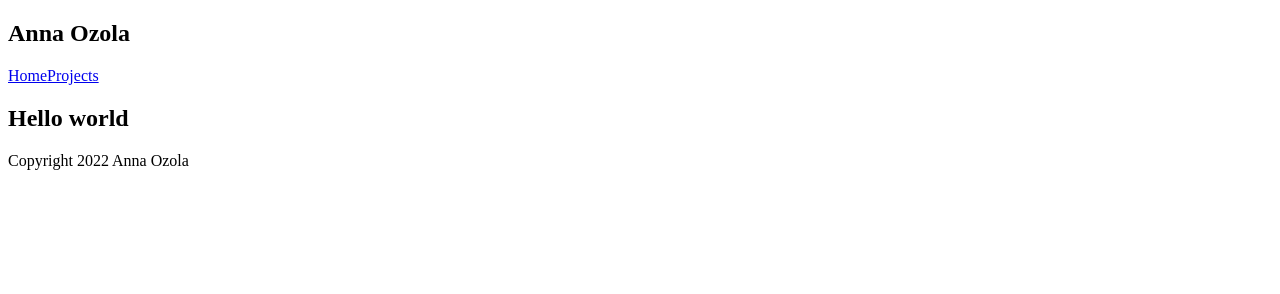
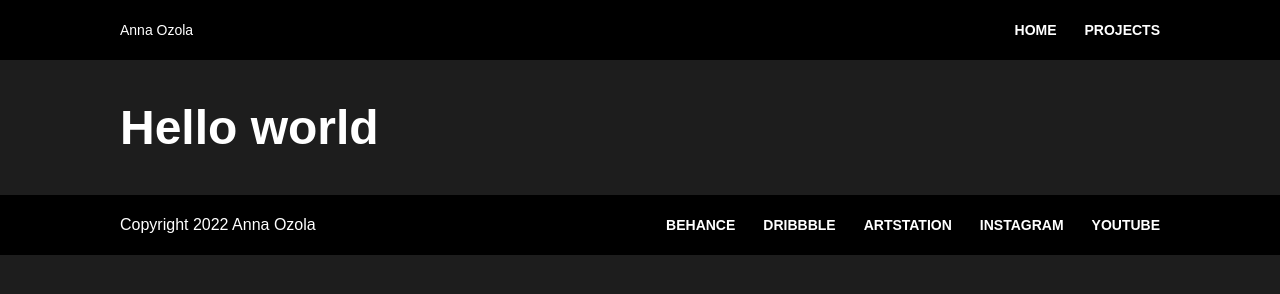
Before and after one commit to annaozola/portfolio, a Gatsby site: page / in a window 1280 px wide. Built offline with nearby package versions, Linux system fonts and the light colour scheme; Gatsby itself is replaced by a stand-in of ours.

Commit message:
Added global styles.

```diff
--- /dev/null
+++ b/src/components/Footer.js
@@ -0,0 +1,19 @@
+import React from 'react'
+import '../styles/global.scss'
+
+export default function Footer() {
+  return (
+    <footer>
+        <div className="inner-footer">
+            <p>Copyright 2022 Anna Ozola</p>
+            <div className="links">
+                <a href='https://www.behance.net/c4pslock' target='_blank' rel='noreferrer'>Behance</a>
+                <a href='https://www.behance.net/c4pslock' target='_blank' rel='noreferrer'>Dribbble</a>
+                <a href='https://www.behance.net/c4pslock' target='_blank' rel='noreferrer'>Artstation</a>
+                <a href='https://www.behance.net/c4pslock' target='_blank' rel='noreferrer'>Instagram</a>
+                <a href='https://www.behance.net/c4pslock' target='_blank' rel='noreferrer'>YouTube</a>
+            </div>
+        </div>
+    </footer>
+  )
+}
--- a/src/components/Layout.js
+++ b/src/components/Layout.js
@@ -1,5 +1,7 @@
 import React from 'react'
 import Navbar from './Navbar'
+import Footer from './Footer'
+import '../styles/global.scss'
 
 export default function Layout({ children }) {
   return (
@@ -8,9 +10,7 @@ export default function Layout({ children }) {
         <div className="content">
             { children }
         </div>
-        <footer>
-            Copyright 2022 Anna Ozola
-        </footer>
+        <Footer />
     </div>
   )
 }
--- a/src/components/Navbar.js
+++ b/src/components/Navbar.js
@@ -4,10 +4,12 @@ import { Link } from 'gatsby'
 export default function Navbar() {
   return (
       <nav>
-          <h1>Anna Ozola</h1>
-          <div className="links">
-              <Link to="/">Home</Link>
-              <Link to="/projects">Projects</Link>
+          <div className="inner-nav">
+            <h5>Anna Ozola</h5>
+            <div className="links">
+                <Link to="/">Home</Link>
+                <Link to="/projects">Projects</Link>
+            </div>
           </div>
       </nav>
   )
--- /dev/null
+++ b/src/components/Wrapper.js
@@ -0,0 +1,10 @@
+import React from 'react'
+import '../styles/global.scss'
+
+export default function Wrapper({ children }) {
+  return (
+    <div className="wrapper">
+        { children }
+    </div>
+  )
+}
--- a/src/pages/index.js
+++ b/src/pages/index.js
@@ -1,14 +1,17 @@
 import React from "react"
 import Layout from '../components/Layout'
+import Wrapper from '../components/Wrapper'
 
 export default function Home() {
   return (
     <Layout>
-      <section>
-        <div>
-          <h1>Hello world</h1>
-        </div>
-      </section>
+      <Wrapper>
+        <section>
+          <div>
+            <h1>Hello world</h1>
+          </div>
+        </section>
+      </Wrapper>
     </Layout>
   )
 }
--- /dev/null
+++ b/src/styles/global.scss
@@ -0,0 +1,132 @@
+// Font variables
+$headerfont: "Basement Grotesque", sans-serif;
+$mainfont: "Spline Sans", sans-serif;
+
+// Color variables
+$black: #000000;
+$darkgrey: #1d1d1d;
+$white: #ffffff;
+$green: #0bec56;
+
+// Html and body
+html,
+body {
+    margin: 0 auto;
+    padding: 0;
+}
+
+body {
+    background-color: #1d1d1d;
+}
+
+*,
+*::after,
+*::before {
+    // Recommended from CSS-TRICKS
+    box-sizing: border-box;
+}
+
+// Wrapper
+.wrapper {
+    padding: 0px 120px 0px 120px;
+}
+
+// Text
+h1 {
+    color: $white;
+    font-family: $headerfont;
+    font-size: 3rem;
+}
+
+h2 {
+    color: $white;
+    font-family: $headerfont;
+    font-size: 2rem;
+}
+
+h3 {
+    color: $white;
+    font-family: $headerfont;
+    font-size: 1.125rem;
+}
+
+h4 {
+    color: $white;
+    font-family: $headerfont;
+    font-size: 1rem;
+}
+
+h5 {
+    color: $white;
+    font-family: $mainfont;
+    font-size: 0.875rem;
+    font-weight: 400;
+}
+
+p {
+    color: $white;
+    font-family: $mainfont;
+    font-size: 1rem;
+}
+
+// Links
+.links a {
+    text-decoration: none;
+    text-transform: uppercase;
+    font-size: 0.875rem;
+    font-weight: bold;
+    font-family: $mainfont;
+    font-weight: 800;
+    color: $white;
+    margin: 0 0.875rem;
+
+    &:last-child {
+        margin-right: 0px;
+    }
+
+    &:hover {
+        color: $green;
+    }
+}
+
+// Navbar
+nav {
+    font-family: $mainfont;
+    height: 60px;
+    width: 100%;
+    position: relative; // Previously was absolute, so change if you need to.
+    top: 0px;
+    z-index: 10;
+    background-color: $black;
+}
+
+nav .inner-nav {
+    display: flex;
+    align-items: center; // Centers nav items vertically
+    justify-content: space-between; // Space between the logo and the navigation
+    height: 60px;
+    padding: 0px 120px 0px 120px;
+}
+
+nav a:active {
+    color: orange;
+}
+
+// Footer
+footer {
+    font-family: $mainfont;
+    height: 60px;
+    width: 100%;
+    top: 0px;
+    position: relative;
+    z-index: 11;
+    background-color: $black;
+}
+
+footer .inner-footer {
+    display: flex;
+    align-items: center;
+    justify-content: space-between;
+    height: 60px;
+    padding: 0px 120px 0px 120px;
+}
```
Also changed, not shown: src/styles/home.module.scss (added).
